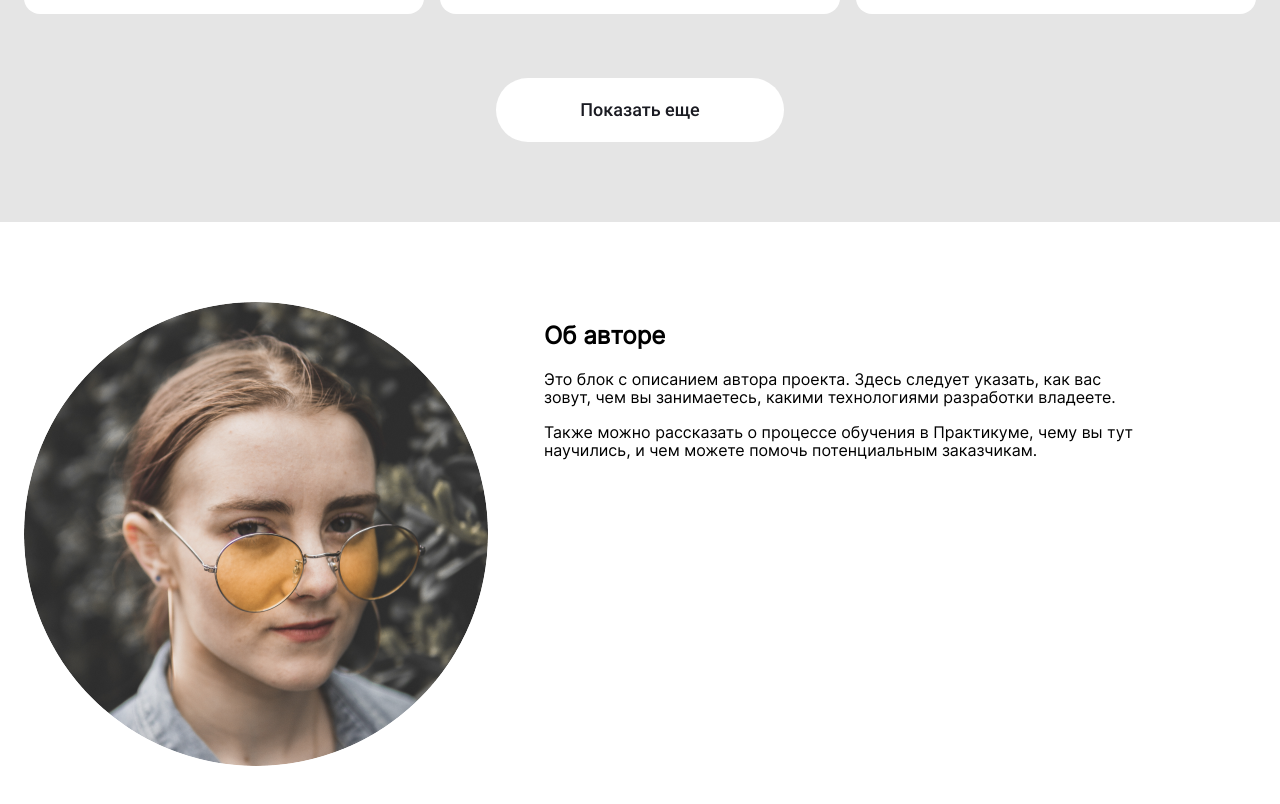
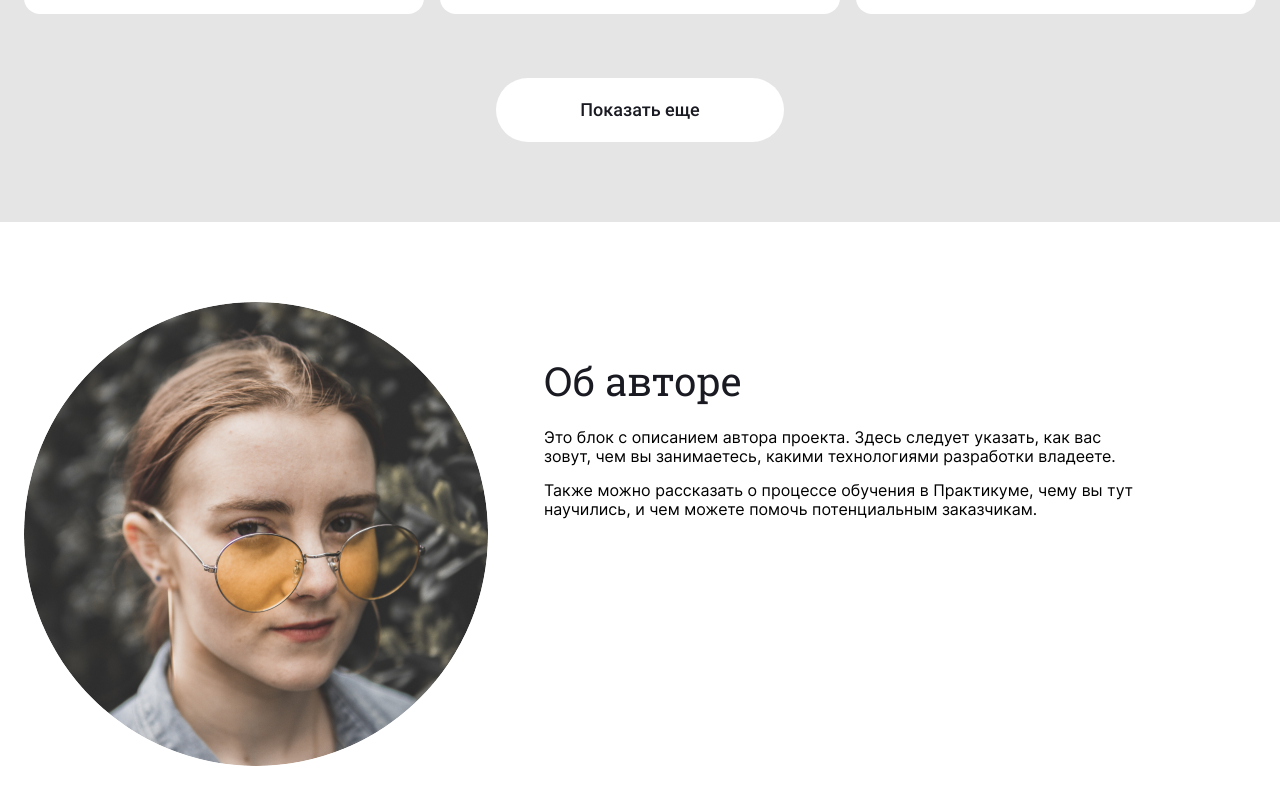
Before and after one commit to Vladimir-art/news-explorer-frontend, a React (Create React App) app: page / in a window 1280 px wide. Shown: the part 1325-2129 px from the top of the page. Built offline with nearby package versions, Linux system fonts and the light colour scheme.

Commit message:
about__title styles

```diff
--- a/src/blocks/about/__title/about__title.css
+++ b/src/blocks/about/__title/about__title.css
@@ -0,0 +1,11 @@
+.about__title {
+  margin: 56px 0 24px 0;
+  padding: 0;
+
+  font-family: "Roboto Slab", Arial, sans-serif;
+  font-style: normal;
+  font-weight: normal;
+  font-size: 40px;
+  line-height: 46px;
+  color: #1A1B22;
+}
```
